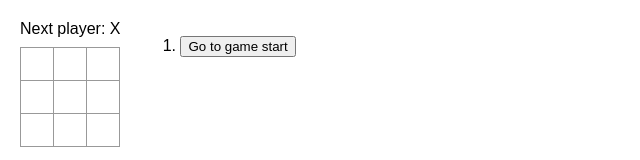
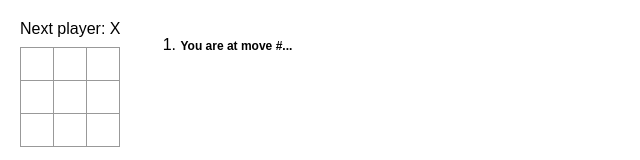
Before and after one commit to daisuke-w/nodebox, a React (Create React App) app: page / in a window 1280 px wide. Shown: the top 160 px of the page, without its empty margins (0-640 px from the left). Built offline with nearby package versions, Linux system fonts and the light colour scheme.

Commit message:
メッセージを表示

```diff
--- a/src/App.js
+++ b/src/App.js
@@ -70,14 +70,20 @@ export default function Game() {
 
   const moves = history.map((squares, move) => {
     let description;
-    if (move > 0) {
-      description = 'Go to move #' + move;
+    if (move === currentMove) {
+      description = `You are at move #...`;
+    } else if (move > 0) {
+      description = `Go to move #${move}`;
     } else {
       description = 'Go to game start';
     }
     return (
       <li key={move}>
-        <button onClick={() => jumpTo(move)}>{description}</button>
+        {move === currentMove ? (
+          <h6>{description}</h6>
+        ) : (
+          <button onClick={() => jumpTo(move)}>{description}</button>
+        )}
       </li>
     );
   });
--- a/src/styles.css
+++ b/src/styles.css
@@ -35,6 +35,7 @@ h5 {
 
 h6 {
   margin-top: 0;
+  margin-bottom: 0;
   font-size: 12px;
 }
 
```
